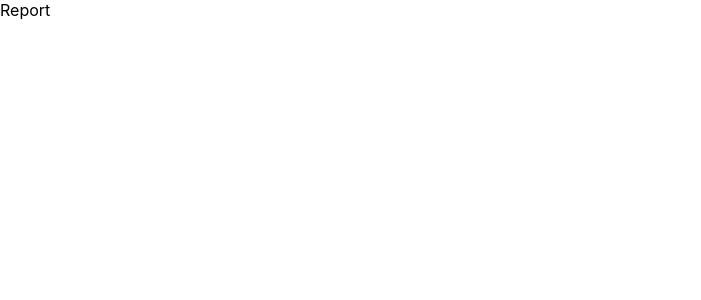
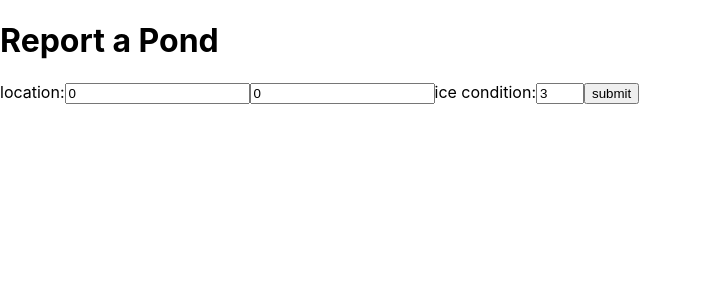
Before and after one commit to sebastian-negulescu/pondnet-site, a React (Create React App) app: page / in a window 1280 px wide. Both pictures are taken after a click on the button "report". Shown: the top 300 px of the page, without its empty margins (0-701 px from the left). Built offline with nearby package versions, Linux system fonts and the light colour scheme.

Commit message:
added report pond form

```diff
--- a/src/home/Home.js
+++ b/src/home/Home.js
@@ -2,10 +2,10 @@ import React from 'react';
 
 const Home = (props) => {
     return (
-        <div>
+        <>
             <button onClick={props.findClick}>find</button>
             <button onClick={props.reportClick}>report</button>
-        </div>
+        </>
     );
 };
 
--- a/src/report-pond/ReportPond.js
+++ b/src/report-pond/ReportPond.js
@@ -1,10 +1,55 @@
-import React from 'react';
+import React, { useState } from 'react';
 
 const ReportPond = () => {
+    const [rating, setRating] = useState(3);
+    const [locLat, setLocLat] = useState(0);
+    const [locLong, setLocLong] = useState(0);
+
+    const handleSubmit = async (event) => {
+        event.preventDefault();
+
+        try {
+            const res = await fetch('http://localhost:8000/', {
+                method: 'POST',
+                body: JSON.stringify({
+                    locLat: locLat,
+                    locLong: locLong,
+                    rating: rating
+                })
+            });
+            if (!res.ok) {
+                const errorMessage = await res.text();
+		        throw new Error(errorMessage);
+            }
+        } catch (e) {
+            console.log(e);
+        }
+    };
+
     return (
-        <div>
-            Report
-        </div>
+        <>
+            <h1>Report a Pond</h1>
+            <form onSubmit={handleSubmit}>
+                <label>
+                    location:
+                    <input type='number'
+                        value={locLat}
+                        onChange={e => setLocLat(e.target.value)} />
+                    <input type='number'
+                        value={locLong}
+                        onChange={e => setLocLong(e.target.value)} />
+                </label>
+                <label>
+                    ice condition:
+                    <input type='number'
+                        min='1'
+                        max='5'
+                        value={rating}
+                        onChange={e => setRating(e.target.value)} />
+                </label>
+                <input type='submit' value='submit'/>
+            </form>
+        </>
     );
 };
 
```
